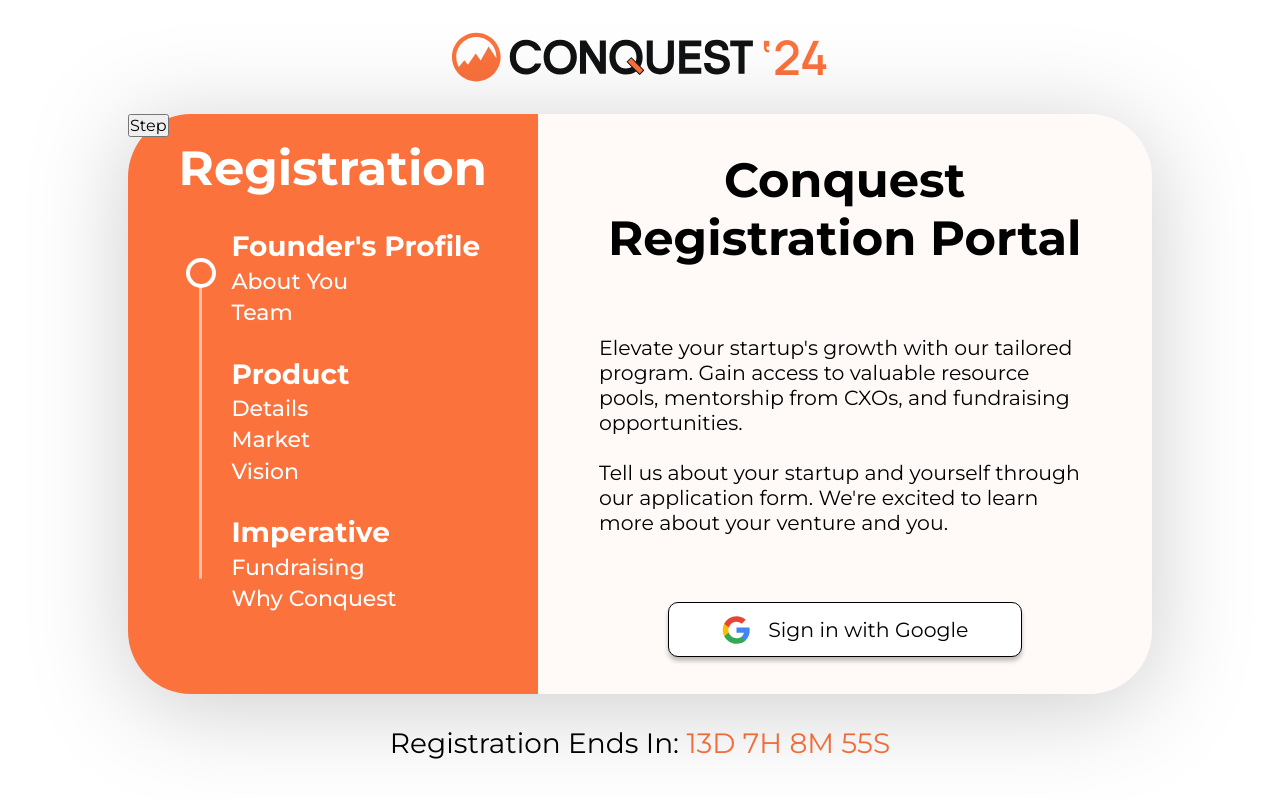
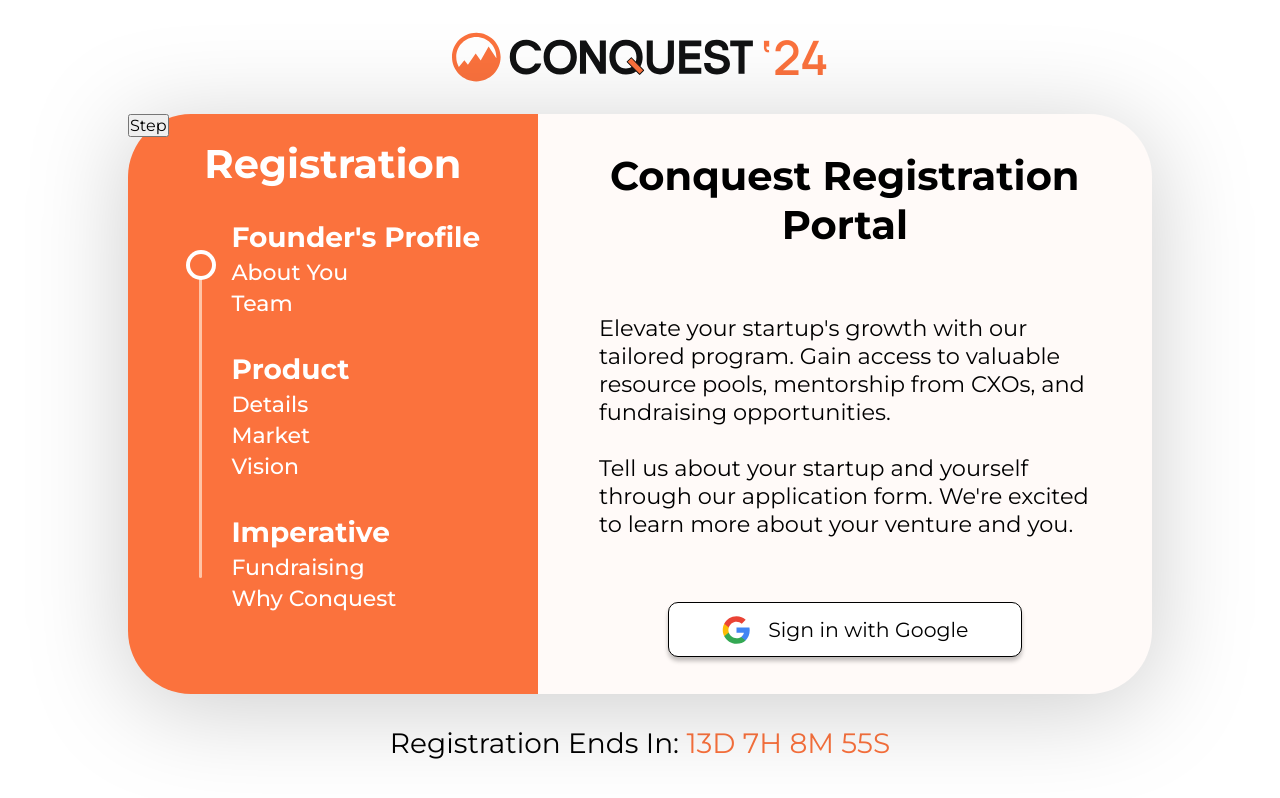
Before and after one commit to dvm-bitspilani/cel-conquest-2024, a React (Vite) app: page /login in a window 1280 px wide. Built offline with nearby package versions, Linux system fonts and the light colour scheme.

Commit message:
refactor: separated different segments from login page into different components

```diff
--- /dev/null
+++ b/src/components/Login/GoogleSignUpPage/GoogleSignUpPage.jsx
@@ -0,0 +1,17 @@
+import GoogleSignIn from '../../GoogleSignIn/GoogleSignIn';
+
+import * as styles from './gsign.module.scss';
+
+export default function GoogleSignUpPage() {
+    return (
+        <>
+            <h1>Conquest Registration Portal</h1>
+            <p>Elevate your startup's growth with our tailored program. Gain access to valuable resource pools, mentorship from CXOs, and fundraising opportunities.
+                <br />
+                <br />
+                Tell us about your startup and yourself through our application form.
+                We're excited to learn more about your venture and you.</p>
+            <GoogleSignIn />
+        </>
+    )
+}
--- /dev/null
+++ b/src/components/Login/RegistrationForm/RegistrationForm.jsx
@@ -0,0 +1,7 @@
+import * as styles from './regi.module.scss'
+
+export default function RegistrationForm() {
+    return (
+        <h1>Form</h1>
+    )
+}
--- a/src/routes/Login/Login.jsx
+++ b/src/routes/Login/Login.jsx
@@ -2,25 +2,30 @@
 import { WebContext } from '../../store/website-context';
 
 import Countdown from '../../components/Countdown/Countdown';
-import GoogleSignIn from '../../components/GoogleSignIn/GoogleSignIn';
+import GoogleSignOut from '../../components/Login/GoogleSignOut/GoogleSignOut';
 import Stepper from '../../components/Stepper/Stepper';
 import Stepper2 from '../../components/Login/Stepper2/Stepper2';
+import GoogleSignUpPage from '../../components/Login/GoogleSignUpPage/GoogleSignUpPage';
+import RegistrationForm from '../../components/Login/RegistrationForm/RegistrationForm';
 
 import logoImage from '../../assets/signUpLogo.png'
 
 import * as styles from './login.module.scss'
 
 export default function Login() {
-    const { user, logout } = useContext(WebContext)
+    const { user, logout } = useContext(WebContext);
+    let content = <GoogleSignUpPage />
     if (user) {
-        return (
-            <main className={styles.container} style={{ justifyContent: 'center' }}>
-                <button onClick={logout}>Logout</button>
-            </main>
-        )
+        // return (
+        //     <main className={styles.container} style={{ justifyContent: 'center' }}>
+        //         <button onClick={logout}>Logout</button>
+        //     </main>
+        // )
+        content = <RegistrationForm />
     }
     return (
         <main className={styles.container}>
+            <GoogleSignOut />
             <img src={logoImage} alt="" className={styles.logo} />
             <div className={styles.loginContainer}>
                 <section className={styles.orangeSection}>
@@ -29,13 +34,7 @@
                     <Stepper2 />
                 </section>
                 <section className={styles.whiteSection}>
-                    <h1>Conquest Registration Portal</h1>
-                    <p>Elevate your startup's growth with our tailored program. Gain access to valuable resource pools, mentorship from CXOs, and fundraising opportunities.
-                        <br />
-                        <br />
-                        Tell us about your startup and yourself through our application form.
-                        We're excited to learn more about your venture and you.</p>
-                    <GoogleSignIn />
+                    {content}
                 </section>
             </div>
             <div className={styles.countdownContainer}>
--- a/src/routes/Login/login.module.scss
+++ b/src/routes/Login/login.module.scss
@@ -51,13 +51,13 @@
             flex-direction: column;
 
             h1 {
-                font-size: 3em;
+                font-size: 2.5em;
                 width: 90%;
                 text-align: center;
                 margin-top: 6%;
 
                 @media screen and (max-width: 1075px) {
-                    font-size: 2rem;
+                    font-size: 2em;
                 }
             }
         }
@@ -68,6 +68,7 @@
             border-radius: 63px 0px 0px 63px;
             color: #FFFFFF;
             @include loginSectionsCommonStyles();
+            justify-content: flex-start;
         }
 
         .whiteSection {
@@ -82,7 +83,7 @@
 
             p {
                 width: 80%;
-                font-size: 1.28em;
+                font-size: 1.405em;
 
                 // @media screen and (max-width: 1000px) {
                 //     font-size: 1em;
```
Also changed, not shown: src/components/Login/GoogleSignUpPage/gsign.module.scss (added), src/components/Login/RegistrationForm/regi.module.scss (added).
